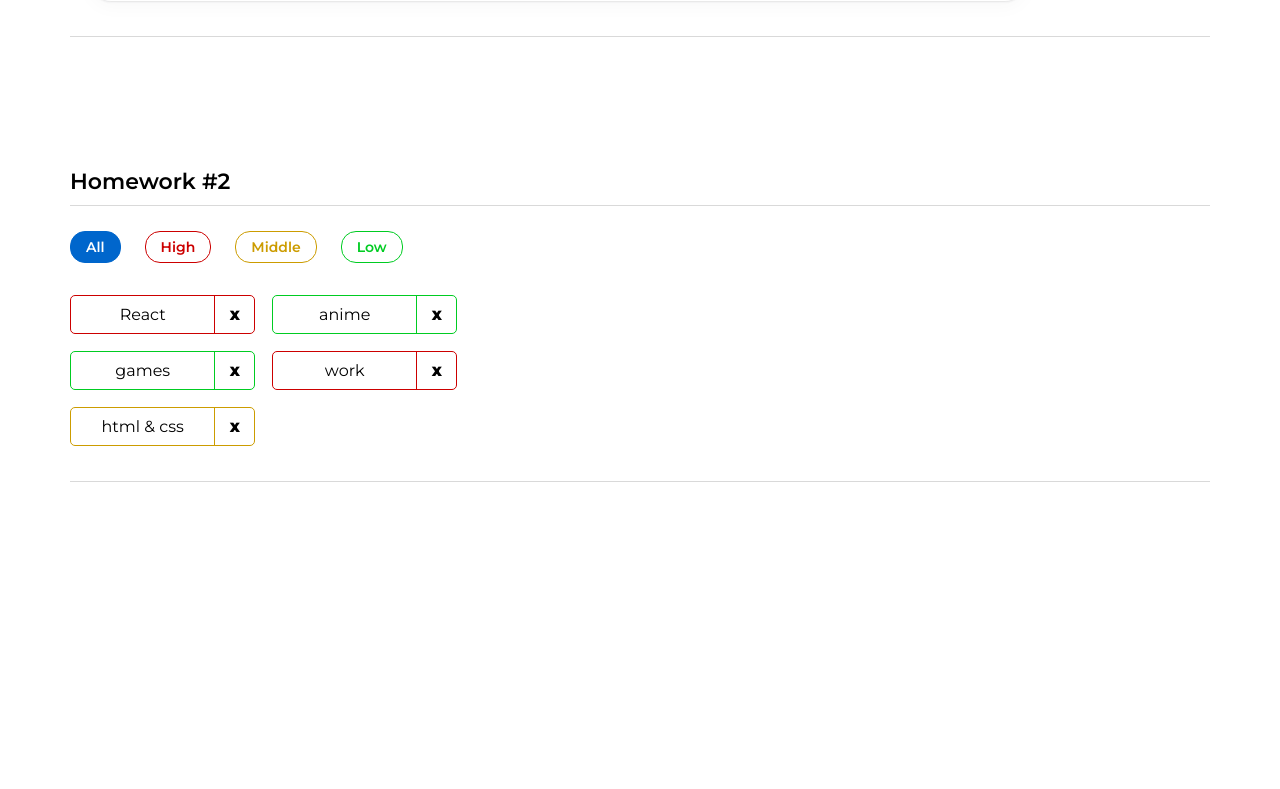
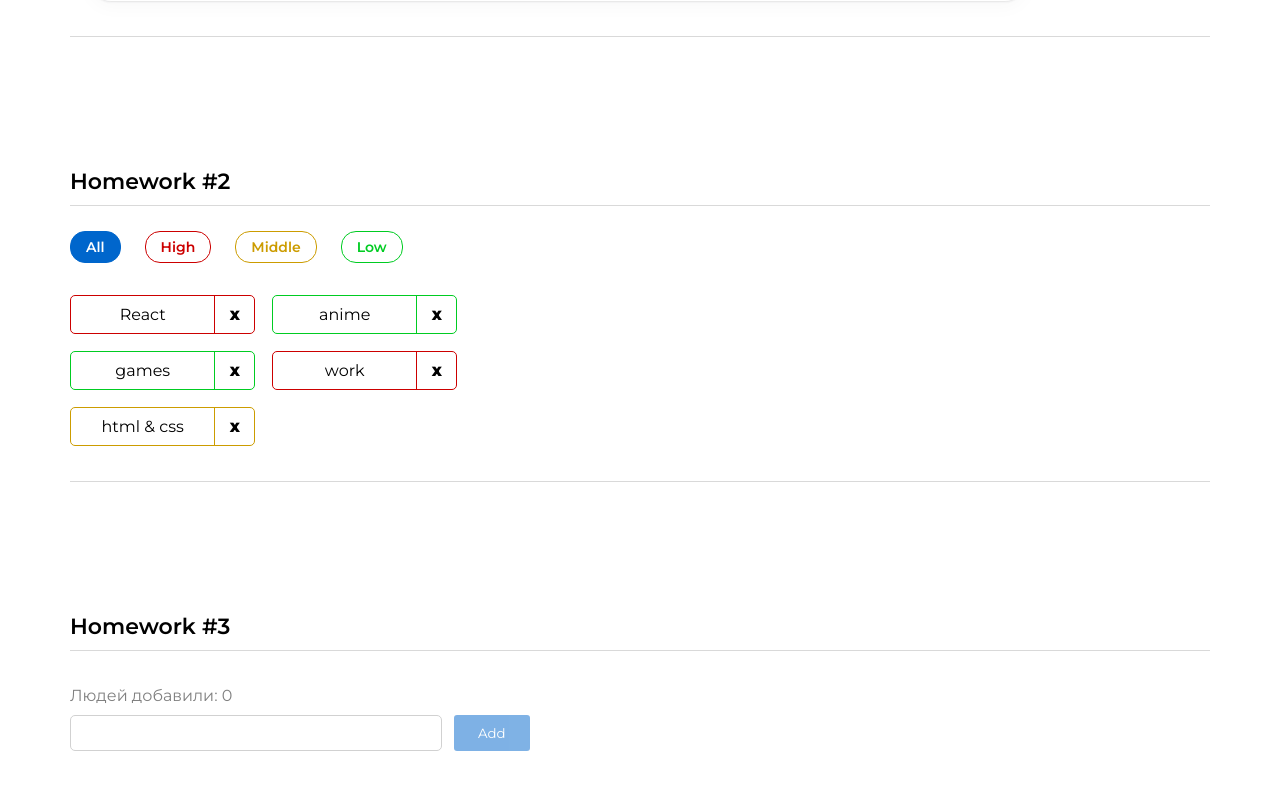
Before and after one commit to bekadev/react-homework-in, a React (Create React App) app: page / in a window 1280 px wide. Shown: the part 514-1303 px from the top of the page. Before the commit the page ends 996 px from the top, so only its background shows below. Built offline with nearby package versions, Linux system fonts and the light colour scheme; a web font is replaced by a local one.

Commit message:
finish: hw-2

```diff
--- a/src/s1-main/App.tsx
+++ b/src/s1-main/App.tsx
@@ -2,6 +2,7 @@
 import s from './App.module.css'
 import HW1 from '../s2-homeworks/hw01/HW1'
 import HW2 from "../s2-homeworks/hw02/HW2";
+import HW3 from "../s2-homeworks/hw03/HW3";
 
 function App() {
     return (
@@ -9,7 +10,7 @@
             <HW1/>
             {/*раскомментировать по ходу выполнения*/}
             <HW2/>
-            {/*<HW3/>*/}
+            <HW3/>
             {/*<HW4/>*/}
 
             {/*при выполнении дз 5 и более - закомментировать здесь дз 1-4, так как они есть внутри дз 5*/}
--- a/src/s2-homeworks/hw03/Greeting.module.css
+++ b/src/s2-homeworks/hw03/Greeting.module.css
@@ -2,21 +2,40 @@
 }
 
 .inputAndButtonContainer {
+    display: flex;
+    column-gap: 12px;
 }
 
 .error {
+    color: #cc0000;
+    padding: 10px 0;
 }
 
 .input {
+    width: 372px;
+    height: 36px;
+    border: 1px solid #d1d1d1;
+    border-radius: 5px;
+    padding: 0 5px;
 }
 
 .input:focus {
+    outline: 0;
 }
 
 .errorInput {
+    border-color: #cc0000;
 }
 
 .button {
+    padding: 5px 24px;
+    cursor: pointer;
+    background-color: #0066cc;
+    color: #fff;
+    border: none;
+    height: 36px;
+    border-radius: 3px;
+    transition: all 0.3s linear;
 }
 
 .button:focus {
@@ -26,9 +45,12 @@
 }
 
 .button:disabled {
+    opacity: 0.5;
 }
 
 .text {
+    color: #808080;
+    padding: 10px 0;
 }
 
 .greeting {
--- a/src/s2-homeworks/hw03/Greeting.tsx
+++ b/src/s2-homeworks/hw03/Greeting.tsx
@@ -2,14 +2,14 @@
 import s from './Greeting.module.css'
 
 type GreetingPropsType = {
-    name: any // need to fix any
-    setNameCallback: any // need to fix any
-    addUser: any // need to fix any
-    onBlur: any // need to fix any
-    onEnter: any // need to fix any
-    error: any // need to fix any
-    totalUsers: any // need to fix any
-    lastUserName?: any // need to fix any
+    name: string // need to fix any
+    setNameCallback: (e: ChangeEvent<HTMLInputElement>) => void // need to fix any
+    addUser: () => void // need to fix any
+    onBlur: () => void // need to fix any
+    onEnter: (e: KeyboardEvent<Element>) => void // need to fix any
+    error: string // need to fix any
+    totalUsers: number // need to fix any
+    lastUserName?: string // need to fix any
 }
 
 // презентационная компонента (для верстальщика)
@@ -25,7 +25,7 @@
         lastUserName,
     } // деструктуризация пропсов
 ) => {
-    const inputClass = s.errorInput // need to fix with (?:)
+    const inputClass = !error.length ? s.input : s.input + ' ' + s.errorInput // need to fix with (?:)
 
     return (
         <div id={'hw3-form'} className={s.greetingForm}>
@@ -57,7 +57,7 @@
                     className={s.button}
                     disabled={!name.trim()}
                 >
-                    add
+                    Add
                 </button>
             </div>
 
--- a/src/s2-homeworks/hw03/GreetingContainer.tsx
+++ b/src/s2-homeworks/hw03/GreetingContainer.tsx
@@ -3,34 +3,46 @@
 import { UserType } from './HW3'
 
 type GreetingContainerPropsType = {
-    users: any // need to fix any
-    addUserCallback: any // need to fix any
+    users: UserType[] // need to fix any
+    addUserCallback: (name: string) => void // need to fix any
 }
 
-export const pureAddUser = (name: any, setError: any, setName: any, addUserCallback: any) => {
+export const pureAddUser = (
+    name: string,
+    setError: (error: string) => void,
+    setName: (name: string) => void,
+    addUserCallback: (name: string) => void
+) => {
     // если имя пустое - показать ошибку, иначе - добавить юзера и очистить инпут
+    if(!name.trim().length) {
+        setError('Ошибка! Введите имя!')
+        setName(name)
+    } else {
+        setName(name)
+        addUserCallback(name)
+        setName('')
+    }
 }
 
-export const pureOnBlur = (name: any, setError: any) => { // если имя пустое - показать ошибку
+export const pureOnBlur = (name: string, setError: (error: string) => void) => { // если имя пустое - показать ошибку
+    if (!name.trim().length) {setError('Ошибка! Введите имя!')}
 }
 
-export const pureOnEnter = (e: any, addUser: any) => { // если нажата кнопка Enter - добавить
+export const pureOnEnter = (e: KeyboardEvent<Element>, addUser: () => void) => { // если нажата кнопка Enter - добавить
+    if (e.key === 'Enter') addUser()
 }
 
 // более простой и понятный для новичков
 // function GreetingContainer(props: GreetingPropsType) {
 
 // более современный и удобный для про :)
-const GreetingContainer: React.FC<GreetingContainerPropsType> = ({
-    users,
-    addUserCallback,
-}) => {
+const GreetingContainer: React.FC<GreetingContainerPropsType> = ({users, addUserCallback,}) => {
     // деструктуризация пропсов
-    const [name, setName] = useState<any>('') // need to fix any
-    const [error, setError] = useState<any>('') // need to fix any
+    const [name, setName] = useState<string>('') // need to fix any
+    const [error, setError] = useState<string>('') // need to fix any
 
-    const setNameCallback = (e: any) => { // need to fix any
-        setName('some name') // need to fix
+    const setNameCallback = (e: ChangeEvent<HTMLInputElement>) => { // need to fix any
+        setName(e.currentTarget.value) // need to fix
 
         error && setError('')
     }
@@ -42,12 +54,12 @@
         pureOnBlur(name, setError)
     }
 
-    const onEnter = (e: any) => {
+    const onEnter = (e: KeyboardEvent<Element>) => {
         pureOnEnter(e, addUser)
     }
 
-    const totalUsers = 0 // need to fix
-    const lastUserName = 'some name' // need to fix
+    const totalUsers = users.length // need to fix
+    const lastUserName = totalUsers ? users[totalUsers - 1].name : '' // need to fix
 
     return (
         <Greeting
--- a/src/s2-homeworks/hw03/HW3.tsx
+++ b/src/s2-homeworks/hw03/HW3.tsx
@@ -19,20 +19,26 @@
 
 // types
 export type UserType = {
-    _id: any // need to fix any
-    name: any // need to fix any
+    _id: string // need to fix any
+    name: string // need to fix any
 }
 
-export const pureAddUserCallback = (name: any, setUsers: any, users: any) => { // need to fix any
+export const pureAddUserCallback = (
+    name: string,
+    setUsers: (users: UserType[]) => void,
+    users: UserType[]
+) => { // need to fix any
     const user = { // need to fix
+        _id: v1(),
+        name: name
     }
     setUsers([...users, user])
 }
 
 const HW3 = () => {
-    const [users, setUsers] = useState<any>([]) // need to fix any
+    const [users, setUsers] = useState<UserType[]>([]) // need to fix any
 
-    const addUserCallback = (name: any) => { // need to fix any
+    const addUserCallback = (name: string) => { // need to fix any
         pureAddUserCallback(name, setUsers, users)
     }
 
```
Also changed, not shown: 11 other files (tests, documents, lock files or other folders).
